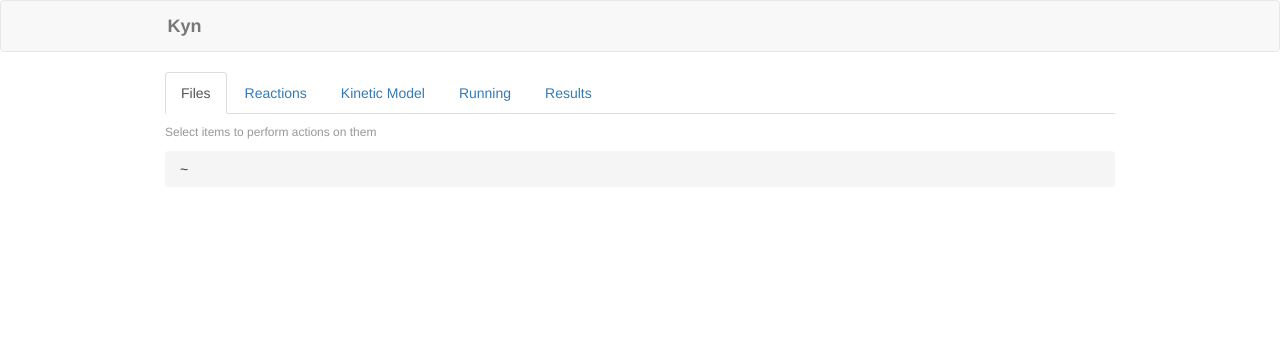
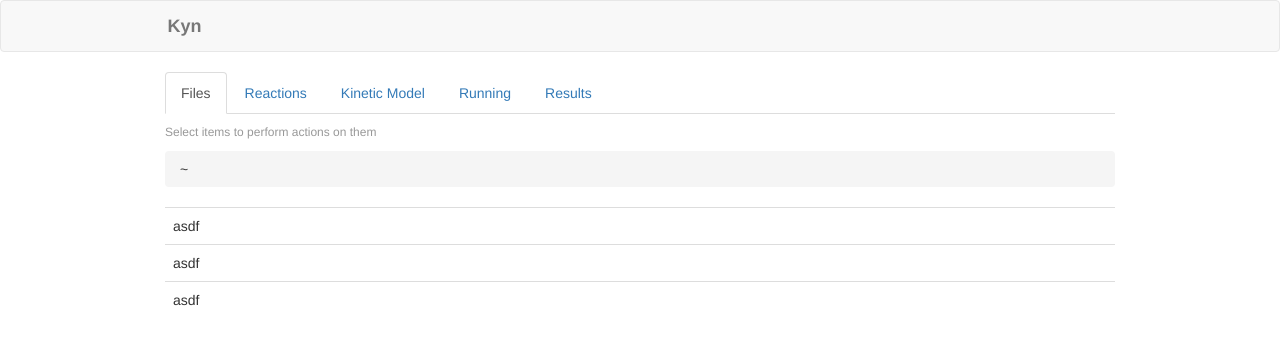
Before and after one commit to PytLab/scaks-hub, a Flask app: page /tree/ in a window 1280 px wide. Shown: the top 345 px of the page. Run offline with Flask 2, Linux system fonts and the light colour scheme; some libraries are stand-ins or nearby versions.

Commit message:
添加文件列表

```diff
--- a/app/templates/filepath.html
+++ b/app/templates/filepath.html
@@ -1,13 +1,7 @@
 <!-- Bread crumb navigator for file location -->
-<div class="row with-vertical-margins embeded-charactors">
-    Select items to perform actions on them
-</div>
-
-<div class="row">
 <ul class="breadcrumb">
     <li><span class="fa fa-user">~</span></li>
     {% for subdir in path %}
     <li>{{ subdir }}</li>
     {% endfor %}
 </ul>
-</div>
--- /dev/null
+++ b/app/templates/filetable.html
@@ -0,0 +1,19 @@
+<!-- File table -->
+<div class="row">
+    <div class="table-responsive">
+        {% include "filepath.html" %}
+        <table class="table table-hover">
+            <tbody>
+                <tr>
+                    <td>asdf</td>
+                </tr>
+                <tr>
+                    <td>asdf</td>
+                </tr>
+                <tr>
+                    <td>asdf</td>
+                </tr>
+            </tbody>
+        </table>
+    </div>
+</div>
--- a/app/templates/filetree.html
+++ b/app/templates/filetree.html
@@ -2,5 +2,10 @@
 
 {% block content %}
 {% include "navtabs.html" %}
-{% include "filepath.html" %}
+
+<div class="row with-vertical-margins embeded-charactors">
+    Select items to perform actions on them
+</div>
+
+{% include "filetable.html" %}
 {% endblock %}
```
Lines whose indentation alone changed are shown as unchanged.
